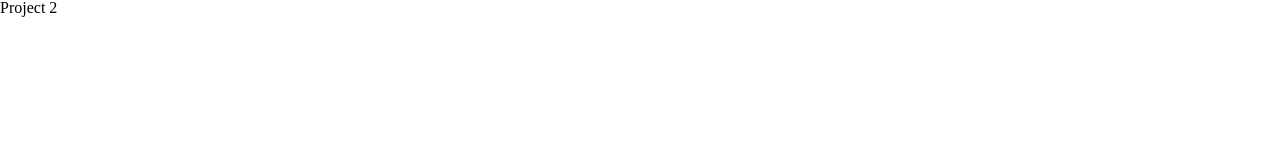
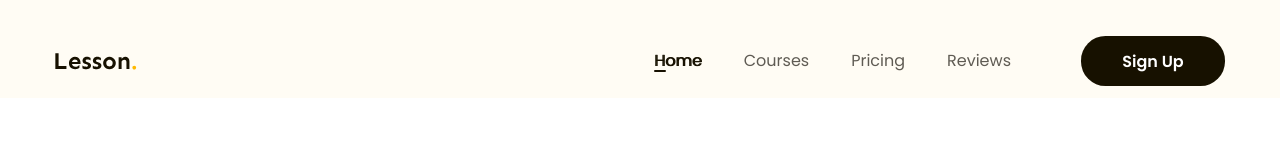
Before and after one commit to nhannh196/htmlcss-project-02, a plain HTML site: page index.html in a window 1280 px wide. Shown: the top 160 px of the page. Drawn offline with Linux system fonts and the light colour scheme.

Commit message:
finished header

```diff
--- a/assets/css/styles.css
+++ b/assets/css/styles.css
@@ -0,0 +1,112 @@
+* {
+    box-sizing: border-box;
+}
+
+html {
+    font-size: 62.5%;
+}
+
+body {
+    font-size: 1.6rem;
+    font-family: "Poppins", "san-serif";
+    height: 2000px;
+}
+
+a {
+    text-decoration: none;
+}
+
+/* Common */
+.content {
+    width: 1170px;
+    max-width: calc(100% - 50px);
+    margin-left: auto;
+    margin-right: auto;
+}
+
+.btn {
+    border-radius: 25px;
+    background: #171100;
+    color: #fff;
+    text-align: center;
+    font-family: Poppins;
+    font-size: 1.6rem;
+    font-style: normal;
+    font-weight: 600;
+    line-height: 1.75; /* 175% */
+    padding: 12px 24px;
+}
+
+/* ------------------------------ Header ------------------------------ */
+.header {
+    background-color: #fffcf4;
+    padding-top: 24px;
+    position: sticky;
+    top: -24px;
+}
+
+.header .body {
+    display: flex;
+    align-items: center;
+    padding: 12px 0;
+}
+
+.header .logo {
+    color: #171100;
+    font-family: Sen;
+    font-size: 2.4rem;
+    font-style: normal;
+    font-weight: 700;
+    line-height: 1.41667; /* 141.667% */
+}
+
+.header .nav-bar {
+    margin-left: auto;
+    display: flex;
+}
+
+.header .nav-item a {
+    padding: 26px 21px;
+    color: #5f5b53;
+    text-align: center;
+    font-size: 1.6rem;
+    font-style: normal;
+    font-weight: 400;
+    line-height: 1.75; /* 175% */
+}
+
+.nav-item a:hover,
+.nav-item a.active {
+    position: relative;
+    color: #171100;
+    font-size: 1.6rem;
+    font-style: normal;
+    line-height: 1.75;
+    text-shadow: 1px 0px 0px  currentColor;
+}
+
+
+.nav-item a.active::after{
+    position: absolute;
+    content: "";
+    display: inline-block;
+    width: 12px;
+    height: 2px;
+   background-color: #171100;
+    border-radius: 1px;
+    left: 21px;
+    bottom: 26px;
+}
+
+.btn.sign-up {
+    width: 144px;
+    height: 50px;
+    border-radius: 24.5px;
+    background: #171100;
+    pad: 11px 41px;
+    margin-left: 49px;
+}
+
+.btn.sign-up:hover {
+    opacity: 0.9;
+}
--- a/index.html
+++ b/index.html
@@ -1,17 +1,47 @@
 <!DOCTYPE html>
 <html lang="en">
     <head>
-    <meta charset="UTF-8">
-    <meta name="viewport" content="width=device-width, initial-scale=1.0">
+        <meta charset="UTF-8" />
+        <meta name="viewport" content="width=device-width, initial-scale=1.0" />
         <title>F8 Project 02</title>
 
+        <link rel="preconnect" href="https://fonts.googleapis.com" />
+        <link rel="preconnect" href="https://fonts.gstatic.com" crossorigin />
+
         <!-- Reset css -->
-     <link rel="stylesheet" href="./assets/css/reset.css">
+        <link rel="stylesheet" href="./assets/css/reset.css" />
 
         <!-- Styles -->
-      <link rel="stylesheet" href="./assets/css/styles.css">
+        <link rel="stylesheet" href="./assets/css/styles.css" />
+
+        <!-- Fonts -->
+        <link
+            href="https://fonts.googleapis.com/css2?family=Poppins:ital,wght@0,100;0,200;0,300;0,400;0,500;0,600;0,700;0,800;0,900;1,100;1,200;1,300;1,400;1,500;1,600;1,700;1,800;1,900&family=Sen:wght@400..800&display=swap"
+            rel="stylesheet"
+        />
     </head>
     <body>
-    <h1>Project 2</h1>
+        <header class="header">
+            <div class="content">
+                <div class="body">
+                    <img src="./assets/img/logo-lesson.svg" alt="Lesson." class="logo" />
+                    <nav class="nav-bar">
+                        <div class="nav-item">
+                            <a class="active" href="#!">Home</a>
+                        </div>
+                        <div class="nav-item">
+                            <a href="#!">Courses</a>
+                        </div>
+                        <div class="nav-item">
+                            <a href="#!">Pricing</a>
+                        </div>
+                        <div class="nav-item">
+                            <a href="#!">Reviews</a>
+                        </div>
+                    </nav>
+                    <a href="" class="btn sign-up">Sign Up</a>
+                </div>
+            </div>
+        </header>
     </body>
 </html>
```
Also changed, not shown: assets/img/logo-lesson.svg (added). Lines whose indentation alone changed are shown as unchanged.
